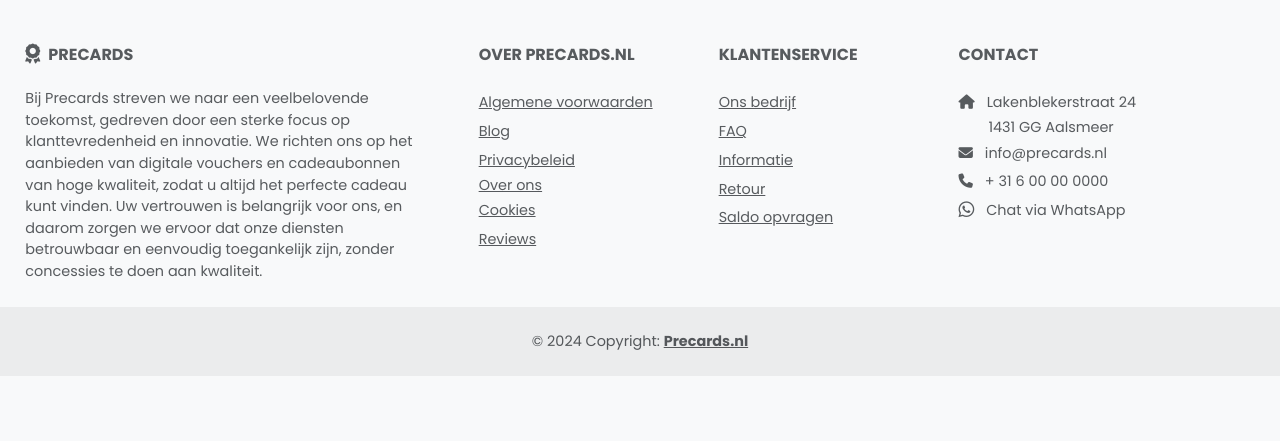
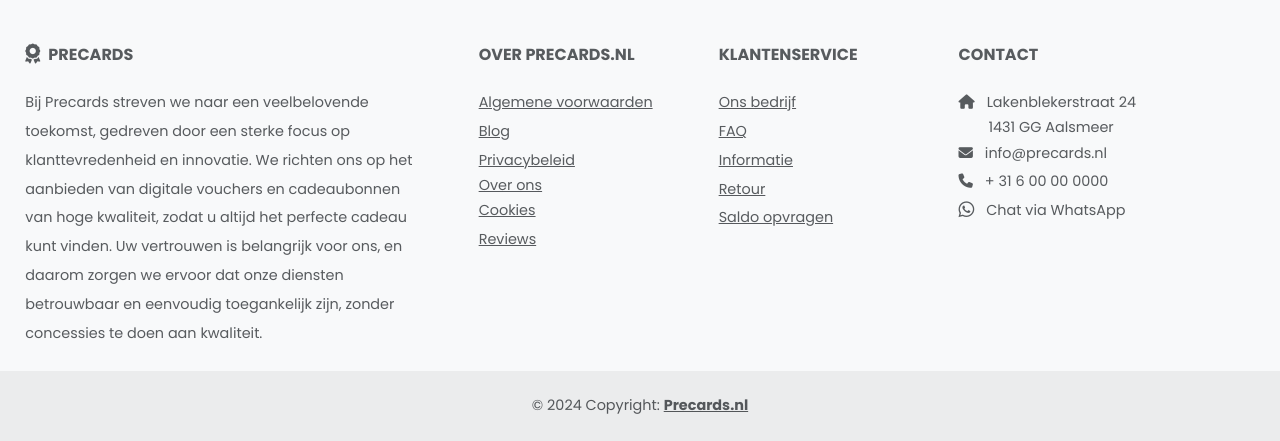
Before and after one commit to precards/precards-website, a plain HTML site: page index.html in a window 1280 px wide. Shown: the part 1452-1893 px from the top of the page. Before the commit the page ends 1828 px from the top, so only its background shows below. Drawn offline with nearby package versions, Linux system fonts and the light colour scheme; a script that the page names is missing.

Commit message:
Update index.html

```diff
--- a/index.html
+++ b/index.html
@@ -198,7 +198,7 @@
       <div class="row mt-3">
         <div class="col-sm-6 col-md-3 col-lg-4 col-xl-4 mx-auto mb-4">
           <h6 class="text-uppercase fw-bold mb-4"><i class="fa-solid fa-award fa-lg me-2"></i>Precards</h6>
-          <p class="footer">Bij Precards streven we naar een veelbelovende toekomst, gedreven door een sterke focus op klanttevredenheid en innovatie. We richten ons op het aanbieden van digitale vouchers en cadeaubonnen van hoge kwaliteit, zodat u altijd het perfecte cadeau kunt vinden.
+          <p class="lh-lg">Bij Precards streven we naar een veelbelovende toekomst, gedreven door een sterke focus op klanttevredenheid en innovatie. We richten ons op het aanbieden van digitale vouchers en cadeaubonnen van hoge kwaliteit, zodat u altijd het perfecte cadeau kunt vinden.
             Uw vertrouwen is belangrijk voor ons, en daarom zorgen we ervoor dat onze diensten betrouwbaar en eenvoudig toegankelijk zijn, zonder concessies te doen aan kwaliteit.</p>
         </div>
 
```
